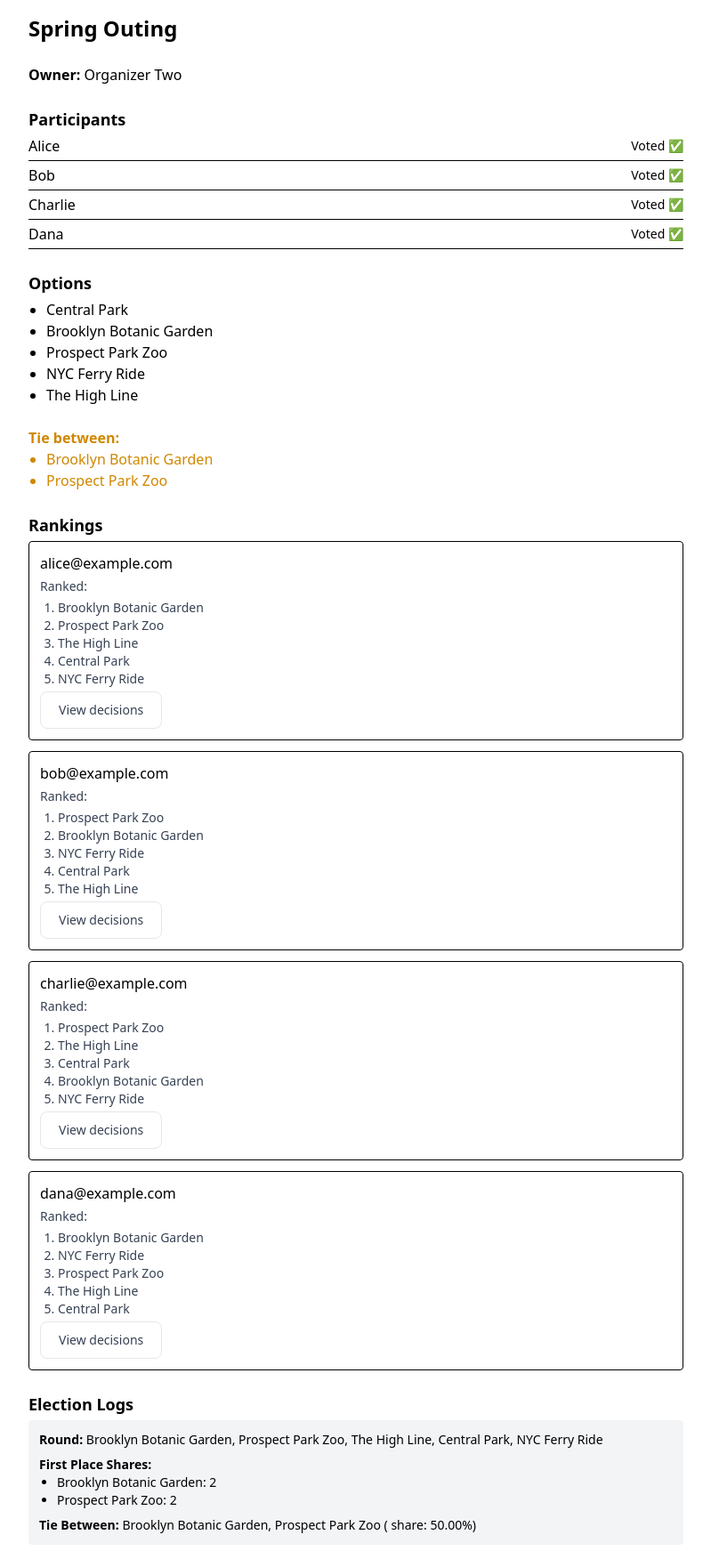
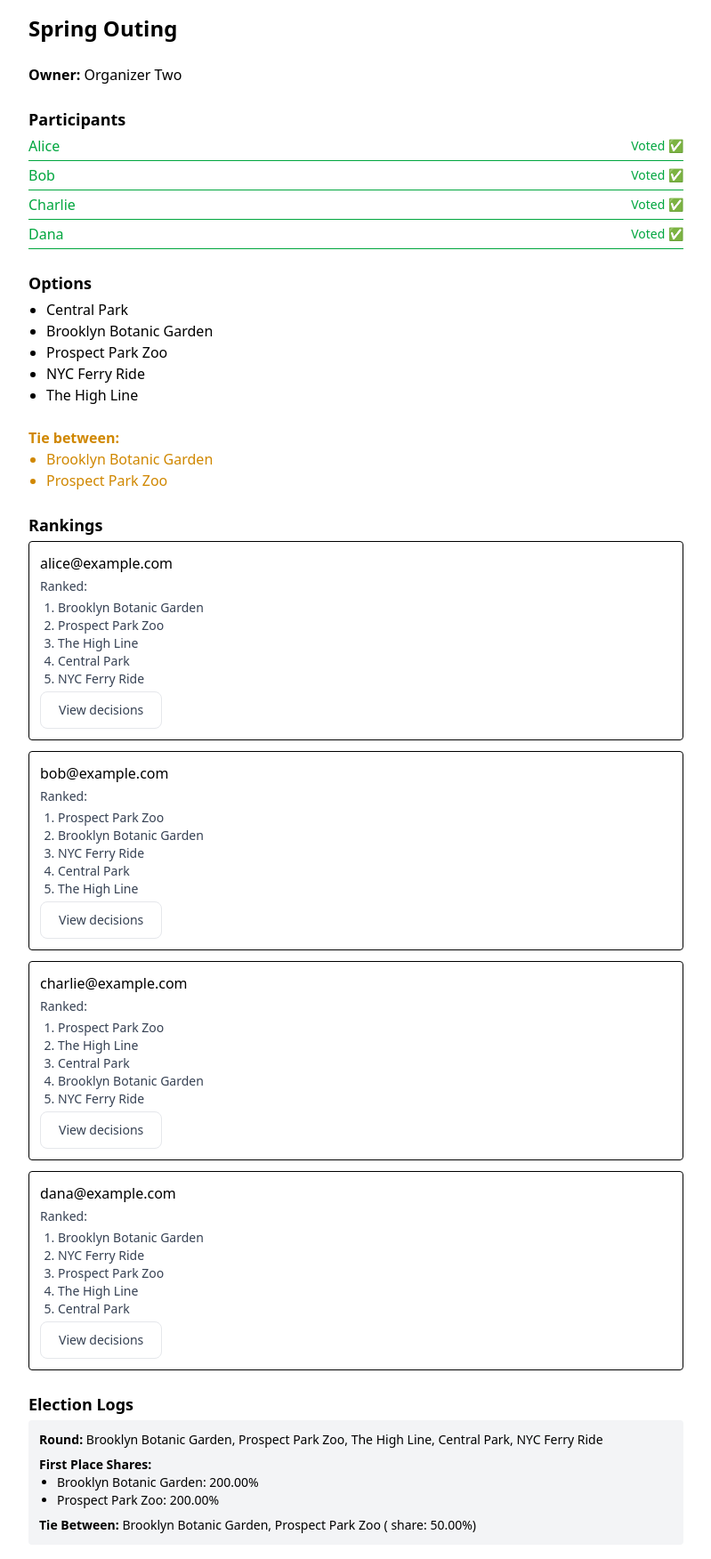
Before and after one commit to marcushaddon/group_think_frontend, a React (Vite) app: page /poll/design in a window 1280 px wide. Shown: the whole page at 89% size, without its empty margins (240-1039 px from the left). Built offline with nearby package versions, Linux system fonts and the light colour scheme.

Commit message:
format percents

```diff
--- a/src/routes/poll/view.tsx
+++ b/src/routes/poll/view.tsx
@@ -13,6 +13,8 @@ import { useRankedChoice } from "../../hooks";
 interface PollDisplayProps {
   poll?: Poll;
 }
+
+const asPercent = (p: number) => `${(p * 100).toFixed(2)}%`;
 
 export const PollView: React.FC<PollDisplayProps> = ({ poll }) => {
   const result = useRankedChoice(poll);
@@ -50,7 +52,7 @@ export const PollView: React.FC<PollDisplayProps> = ({ poll }) => {
             <ul className="list-disc pl-5">
               {Object.entries(event.shares).map(([id, share]) => (
                 <li key={id}>
-                  {poll.optionsMap[id]?.name ?? id}: {share}
+                  {poll.optionsMap[id]?.name ?? id}: {asPercent(share)}
                 </li>
               ))}
             </ul>
@@ -61,7 +63,7 @@ export const PollView: React.FC<PollDisplayProps> = ({ poll }) => {
           <div key={index}>
             <strong>Majority Winner:</strong>{" "}
             {poll.optionsMap[event.winner.id]?.name} (
-            {event.winner.share.toFixed(2)})
+            {asPercent(event.winner.share)})
           </div>
         );
       case "Tie":
@@ -69,7 +71,7 @@ export const PollView: React.FC<PollDisplayProps> = ({ poll }) => {
           <div key={index}>
             <strong>Tie Between:</strong>{" "}
             {event.winners.map((id) => poll.optionsMap[id]?.name).join(", ")} (
-            share: {(event.share * 100).toFixed(2)}%)
+            share: {asPercent(event.share)})
           </div>
         );
       case "LoserChosen":
@@ -95,20 +97,21 @@ export const PollView: React.FC<PollDisplayProps> = ({ poll }) => {
       <div>
         <h2 className="text-lg font-semibold mb-1">Participants</h2>
         <ul className="space-y-1">
-          {poll.participants.map((participant) => {
-            const color = hasVoted(participant.email) ? "green" : "gray"
-            return (
+          {poll.participants.map((participant) => (
             <li
               key={participant.id}
-                className={`flex items-center justify-between border-b border-${color} pb-1 text-${color}-600`}
+              className={`flex items-center justify-between border-b pb-1 ${
+                hasVoted(participant.email)
+                  ? "text-green-600"
+                  : "text-gray-600"
+              }`}
             >
               {participant.name}
               <span className="text-sm">
                 {hasVoted(participant.email) ? "Voted ✅" : "Not Voted ❌"}
               </span>
             </li>
-            );
-          })}
+          ))}
         </ul>
       </div>
 
```
Lines whose indentation alone changed are shown as unchanged.
